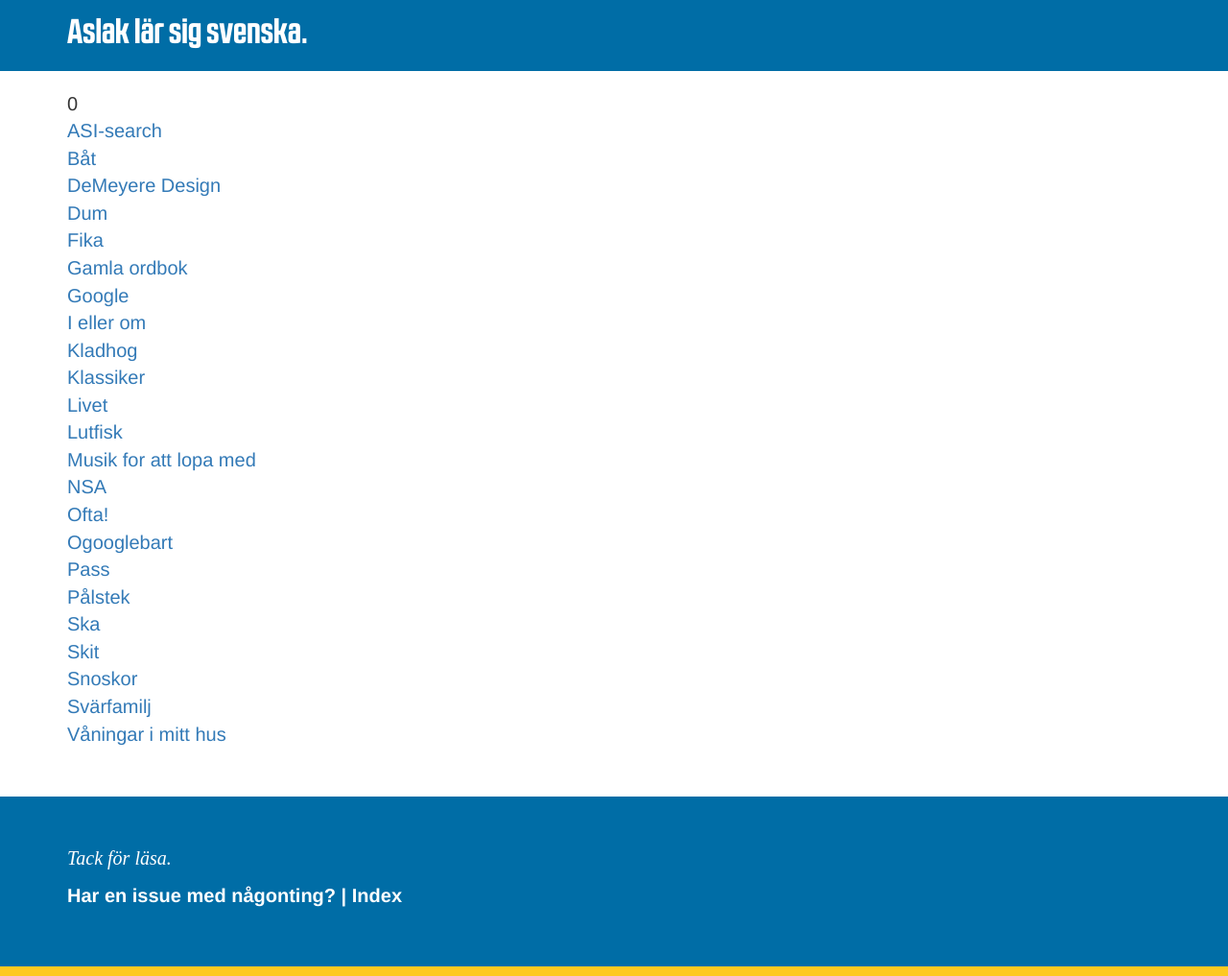
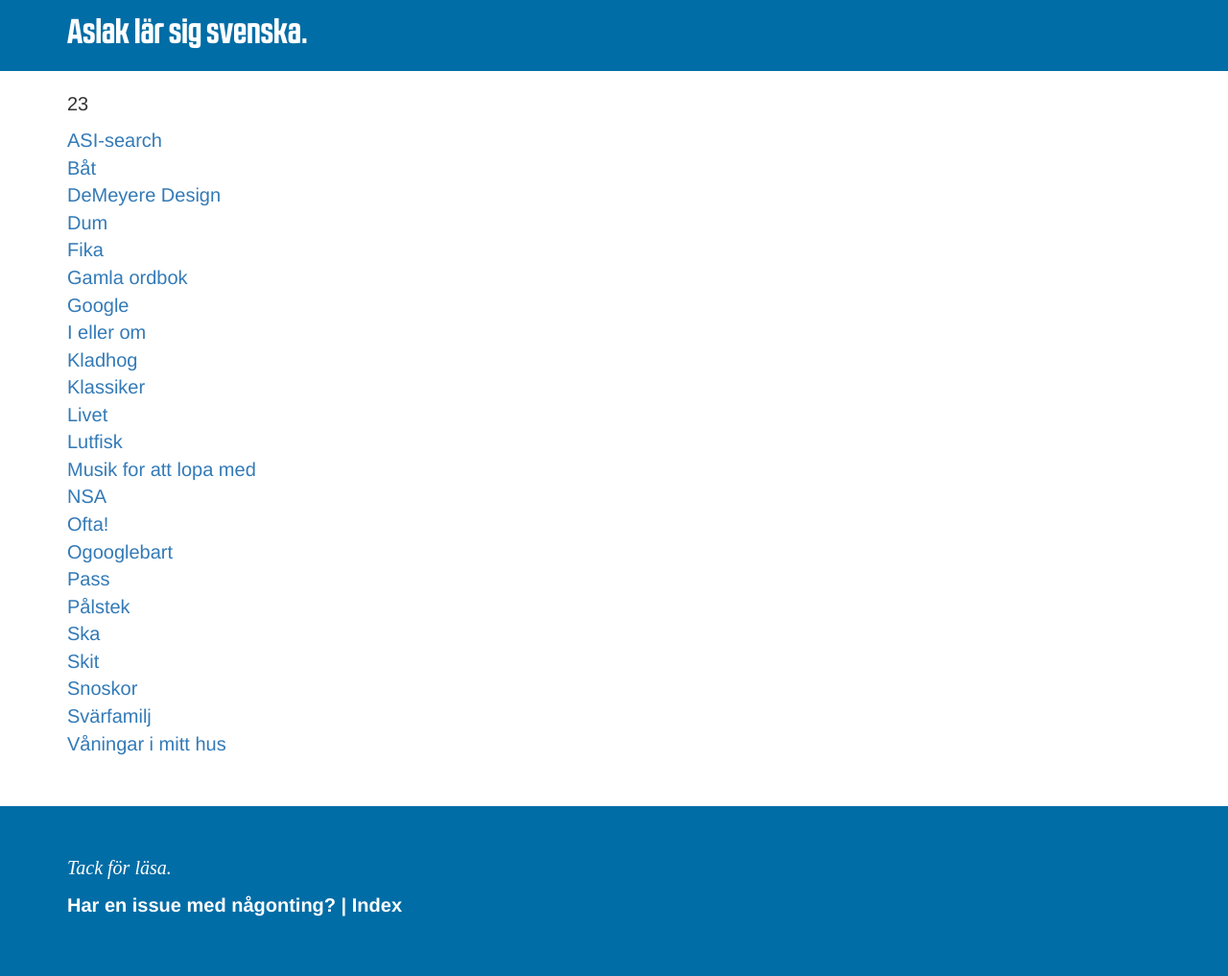
Before and after one commit to demeyere/aslak.se, a Jekyll site: the page built from _pages/ls.md, in a window 1280 px wide. Shown: the whole page at 96% size. Built offline with Jekyll 4.4.1, drawn with Linux system fonts in a browser that asks for light colours.

Commit message:
Update ls.md

```diff
--- a/_pages/ls.md
+++ b/_pages/ls.md
@@ -6,10 +6,7 @@ permalink: /ls
 layout: post
 ---
 
-<div>
-{{% assign my_number_of_posts = site.posts | size %}}
-<!-- my_number_of_posts -->{{ my_number_of_posts }}
-</div>
+{{ site.posts | size }}
 
 {% assign sorted_posts = (site.posts | sort: 'title') %}
 {% for post in sorted_posts %}<a href="{{ post.url }}">{{ post.title }}</a><br/>
```
